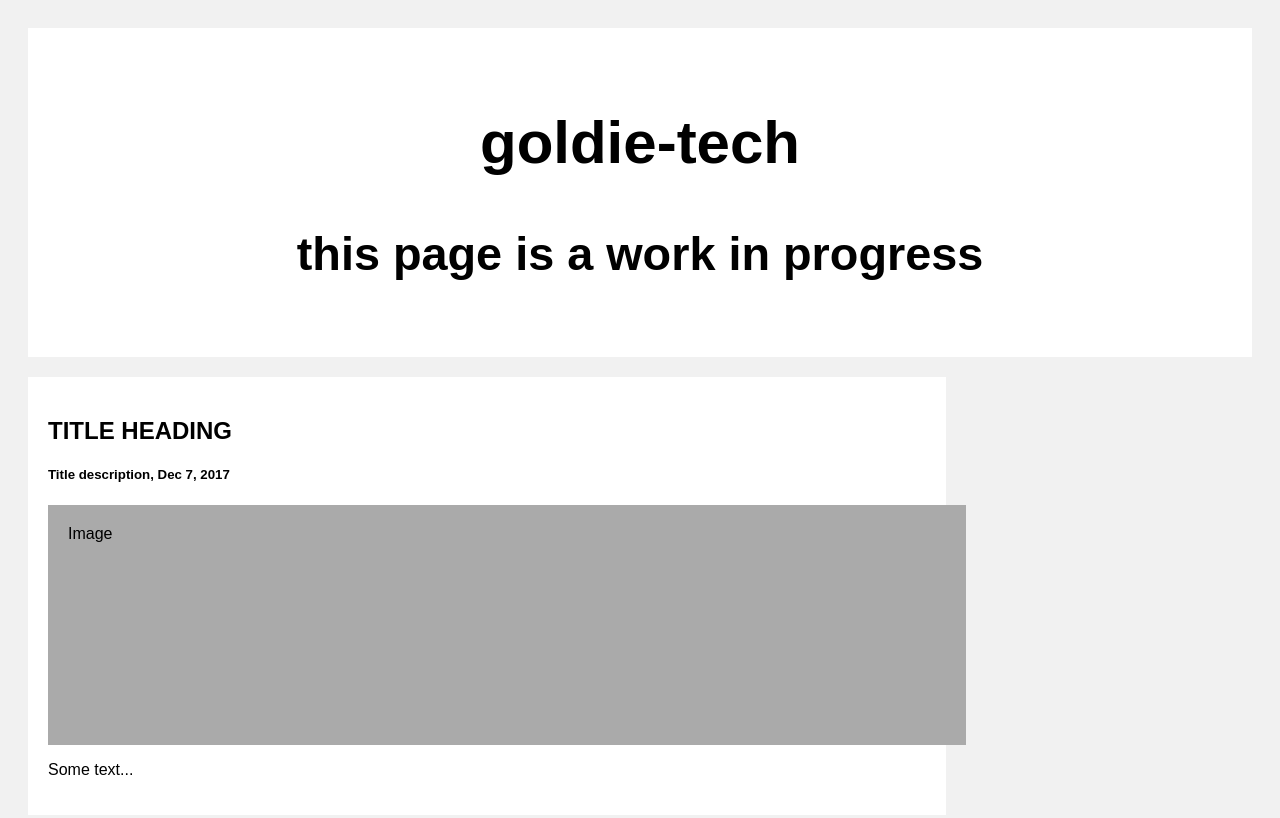
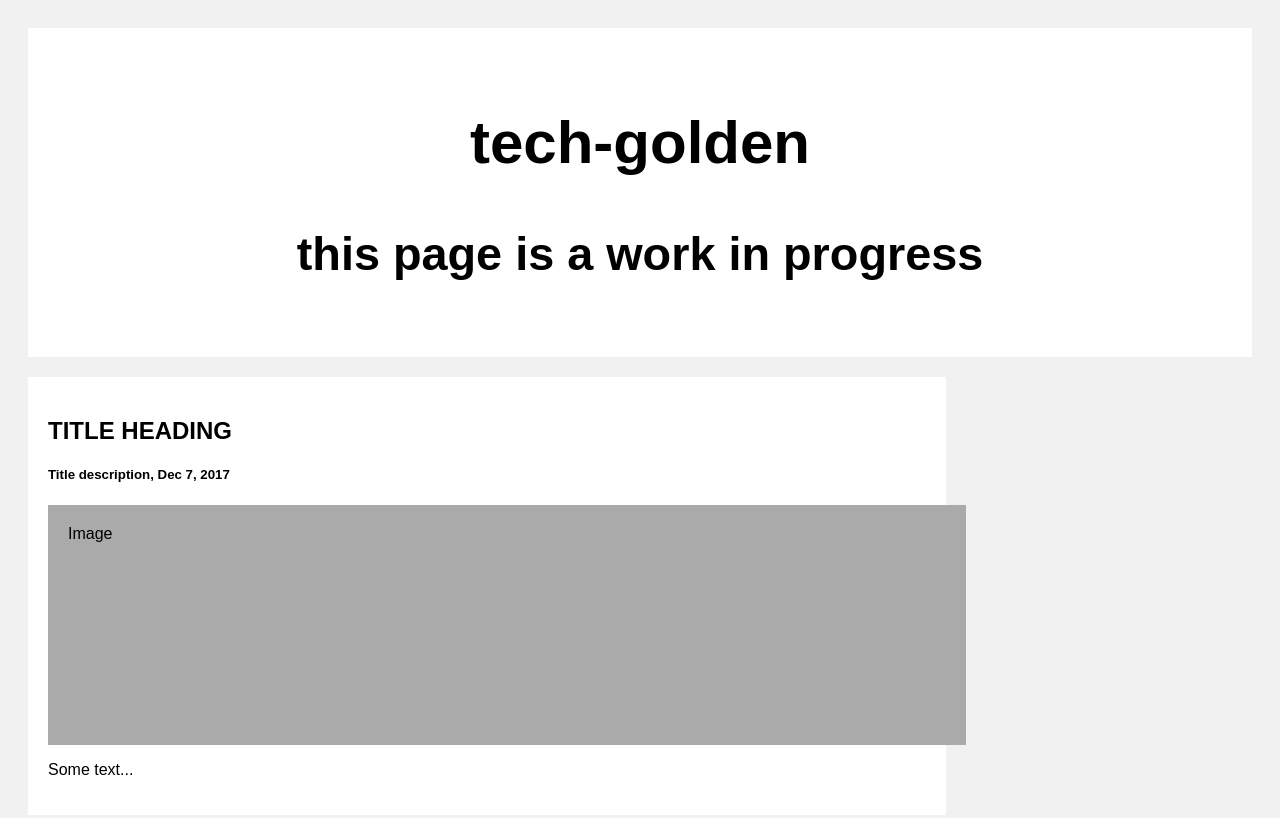
Before and after one commit to jacobGolden/jacobGolden.github.io, a plain HTML site: page blog.html in a window 1280 px wide. Shown: the top 818 px of the page. Drawn offline with Linux system fonts and the light colour scheme.

Commit message:
title change

```diff
--- a/blog.html
+++ b/blog.html
@@ -1,10 +1,10 @@
 <!-- placeholder for the blog page -->
-<title>goldie-tech | tech blog by Jacob Golden</title>
+<title>tech-golden | tech blog by Jacob Golden</title>
 
 <link href="blog.css" rel="stylesheet"/>
 
 <div class="header">
-    <h2>goldie-tech</h2>
+    <h2>tech-golden</h2>
     <h3>this page is a work in progress</h3>
   </div>
 
```
